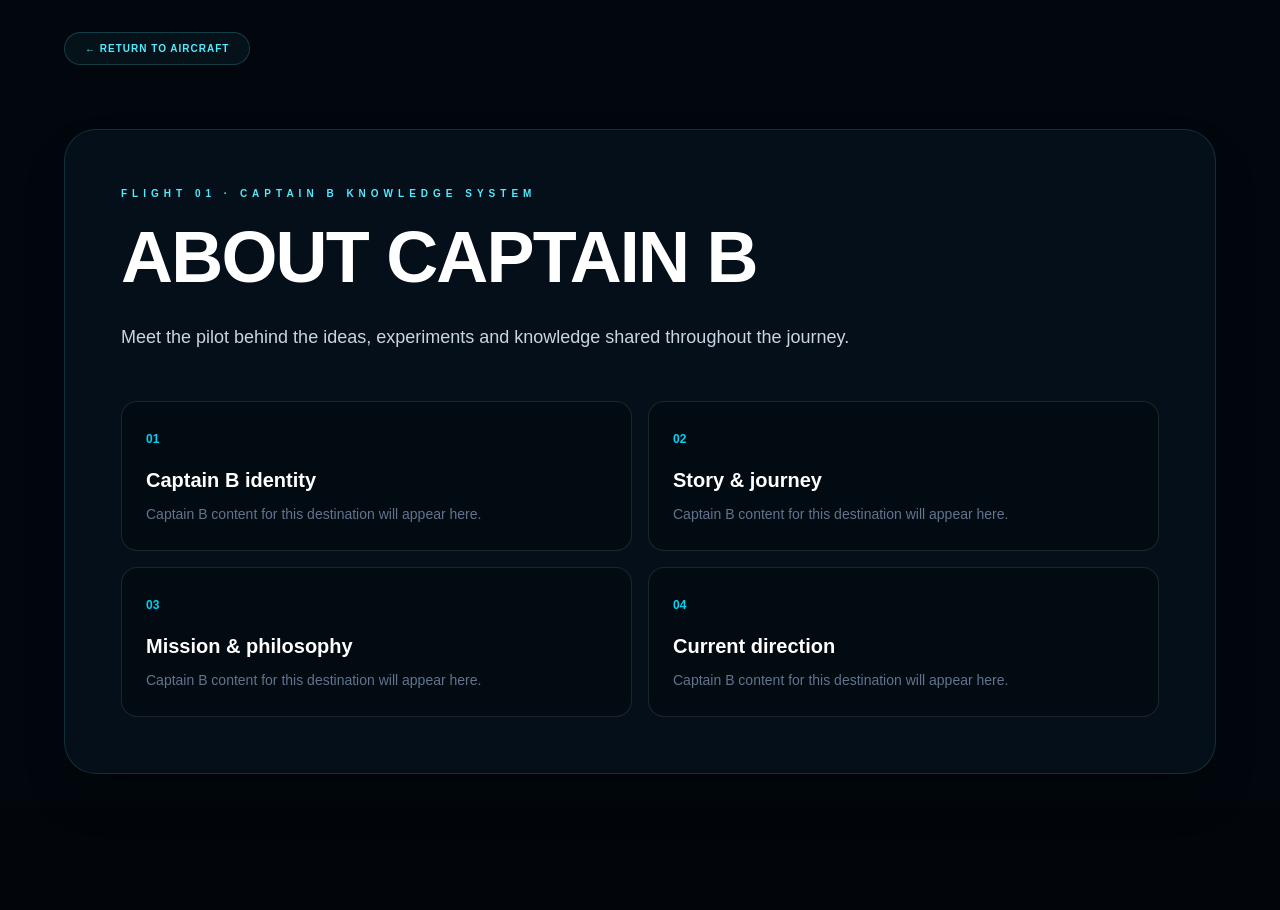
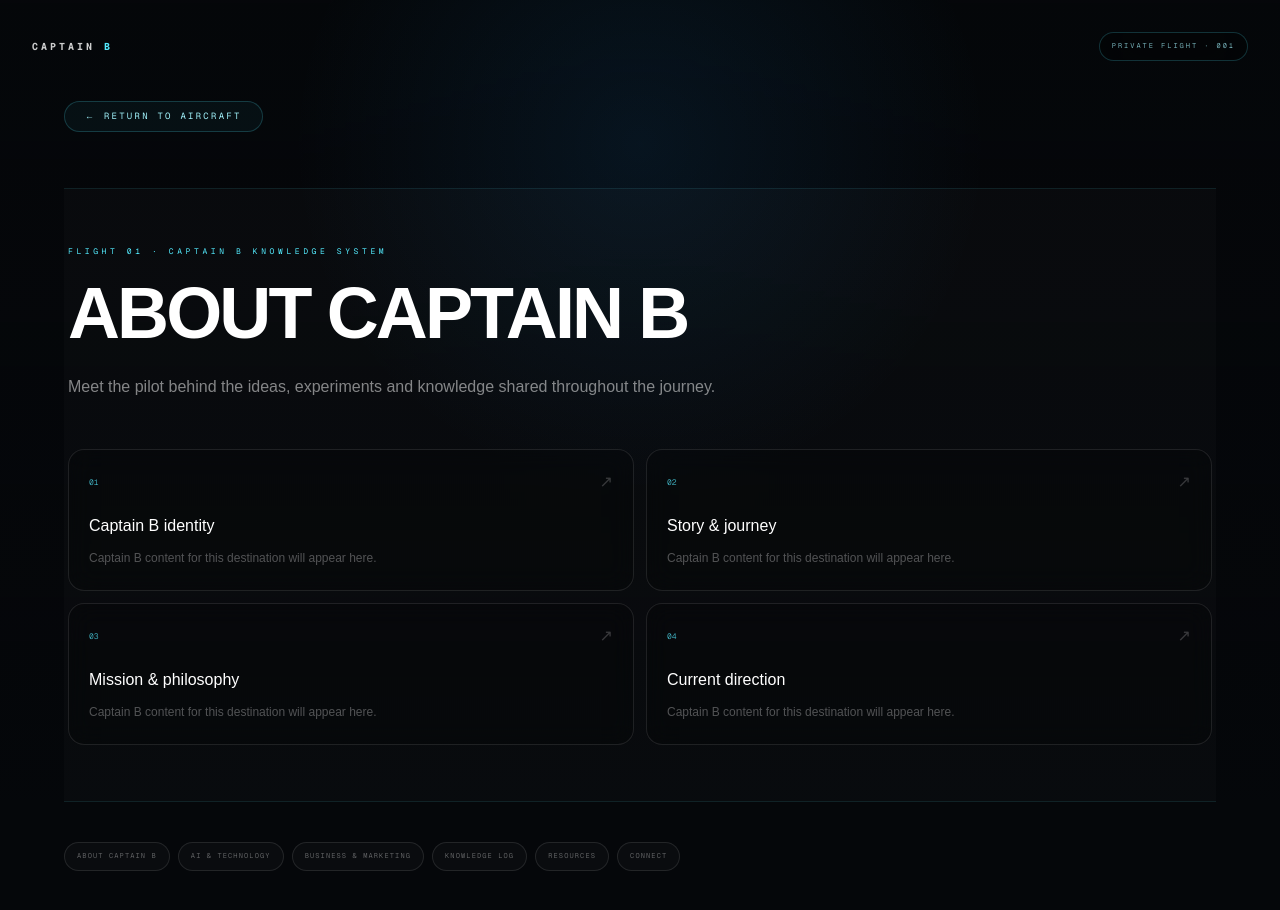
Before and after one commit to thasleenanasreen242-cmd/captain-b-website, a Next.js app: page /explore/1 in a window 1280 px wide. Shown: the top 910 px of the page. Before the commit the page ends 806 px from the top, so only its background shows below. Built offline with nearby package versions, Linux system fonts and the light colour scheme.

Commit message:
Match inner pages to transparent Captain B aircraft theme

```diff
--- a/app/explore/[slug]/page.tsx
+++ b/app/explore/[slug]/page.tsx
@@ -16,17 +16,22 @@ const data: Record<string, { code: string; title: string; intro: string; items:
 export default function DestinationPage() {
   const { slug } = useParams<{ slug: string }>();
   const page = data[slug] ?? data.about;
-  return <main className="min-h-screen bg-[#02070d] px-6 py-8 text-white">
-    <div className="mx-auto max-w-6xl">
-      <Link href="/" className="inline-flex rounded-full border border-cyan-300/20 bg-cyan-300/5 px-5 py-2 text-[10px] font-black tracking-widest text-cyan-300">← RETURN TO AIRCRAFT</Link>
-      <motion.div initial={{ opacity: 0, y: 24 }} animate={{ opacity: 1, y: 0 }} className="mt-16 rounded-[2rem] border border-cyan-300/15 bg-[#07121d]/80 p-8 shadow-2xl backdrop-blur-xl sm:p-14">
-        <p className="text-[10px] font-black tracking-[0.5em] text-cyan-300">{page.code} · CAPTAIN B KNOWLEDGE SYSTEM</p>
-        <h1 className="mt-5 text-5xl font-black tracking-tight sm:text-7xl">{page.title}</h1>
-        <p className="mt-7 max-w-3xl text-lg leading-8 text-slate-300">{page.intro}</p>
-        <div className="mt-12 grid gap-4 sm:grid-cols-2">
-          {page.items.map((item, i) => <motion.div key={item} initial={{ opacity: 0, y: 15 }} animate={{ opacity: 1, y: 0 }} transition={{ delay: i * .08 }} className="rounded-2xl border border-white/10 bg-black/25 p-6"><span className="text-xs font-black text-cyan-400">0{i + 1}</span><h2 className="mt-4 text-xl font-black">{item}</h2><p className="mt-2 text-sm leading-6 text-slate-500">Captain B content for this destination will appear here.</p></motion.div>)}
-        </div>
-      </motion.div>
-    </div>
-  </main>;
+  return (
+    <main className="min-h-screen overflow-x-hidden bg-[#05070a] px-5 py-6 text-white sm:px-8 sm:py-8">
+      <div className="pointer-events-none fixed inset-0 z-0 bg-[radial-gradient(circle_at_50%_18%,rgba(31,161,255,.09),transparent_38%),linear-gradient(to_bottom,rgba(5,7,10,.2),rgba(5,7,10,.7))]" />
+      <header className="relative z-10 flex items-center justify-between"><Link href="/" className="font-mono text-[10px] font-bold uppercase tracking-[.3em] text-white/80">CAPTAIN <span className="text-cyan-300">B</span></Link><span className="rounded-full border border-cyan-300/20 bg-black/25 px-3 py-2 font-mono text-[7px] uppercase tracking-[.28em] text-cyan-200/70 backdrop-blur-xl">PRIVATE FLIGHT · 001</span></header>
+      <div className="relative z-10 mx-auto max-w-6xl">
+        <Link href="/" className="mt-10 inline-flex rounded-full border border-cyan-300/20 bg-cyan-300/[.045] px-5 py-2 font-mono text-[9px] uppercase tracking-[.25em] text-cyan-200 transition hover:border-cyan-300/45 hover:bg-cyan-300/10">← Return to aircraft</Link>
+        <motion.div initial={{ opacity: 0, y: 18 }} animate={{ opacity: 1, y: 0 }} className="mt-10 border-y border-cyan-300/10 bg-white/[.018] px-1 py-10 sm:mt-14 sm:py-14">
+          <p className="font-mono text-[8px] uppercase tracking-[.45em] text-cyan-300">{page.code} · CAPTAIN B KNOWLEDGE SYSTEM</p>
+          <h1 className="mt-5 max-w-4xl text-4xl font-semibold tracking-[-.04em] sm:text-6xl md:text-7xl">{page.title}</h1>
+          <p className="mt-6 max-w-3xl text-sm leading-7 text-white/50 sm:text-base">{page.intro}</p>
+          <div className="mt-12 grid gap-3 sm:grid-cols-2">
+            {page.items.map((item, i) => <motion.div key={item} initial={{ opacity: 0, y: 12 }} animate={{ opacity: 1, y: 0 }} transition={{ delay: i * .07 }} className="group rounded-2xl border border-white/10 bg-black/[.18] p-5 backdrop-blur-md transition hover:border-cyan-300/25 hover:bg-cyan-300/[.035]"><div className="flex items-center justify-between"><span className="font-mono text-[8px] text-cyan-300/70">0{i + 1}</span><span className="text-white/20 transition group-hover:text-cyan-200">↗</span></div><h2 className="mt-5 text-base font-medium">{item}</h2><p className="mt-2 text-xs leading-6 text-white/30">Captain B content for this destination will appear here.</p></motion.div>)}
+          </div>
+        </motion.div>
+        <div className="mt-10 flex flex-wrap gap-2 pb-12">{Object.entries(data).map(([key, value]) => <Link key={key} href={`/explore/${key}`} className={`rounded-full border px-3 py-2 font-mono text-[7px] uppercase tracking-[.16em] transition ${key === slug ? "border-cyan-300/35 bg-cyan-300/10 text-cyan-100" : "border-white/10 bg-white/[.025] text-white/35 hover:border-cyan-300/25 hover:text-cyan-100"}`}>{value.title}</Link>)}</div>
+      </div>
+    </main>
+  );
 }
```
